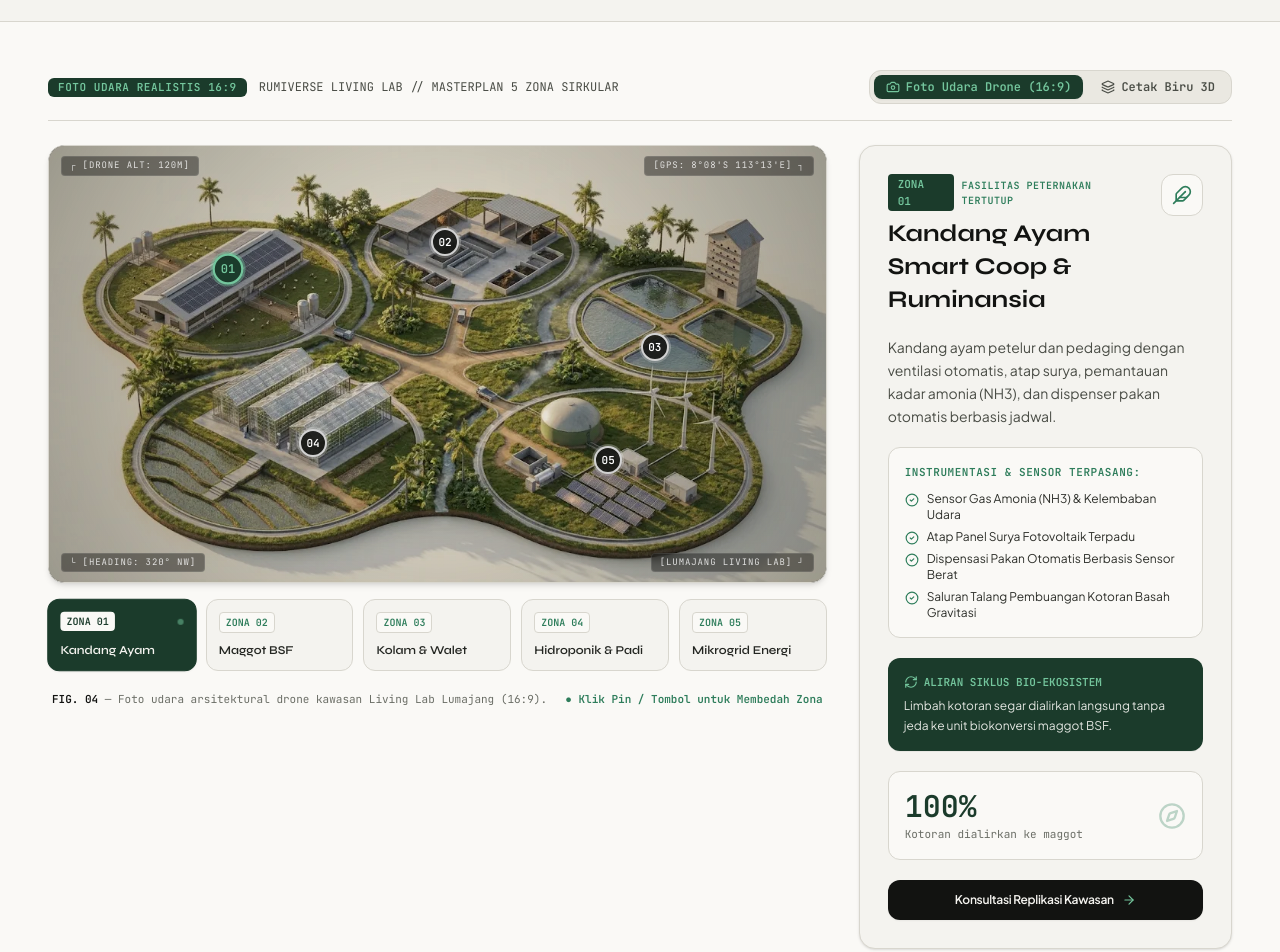
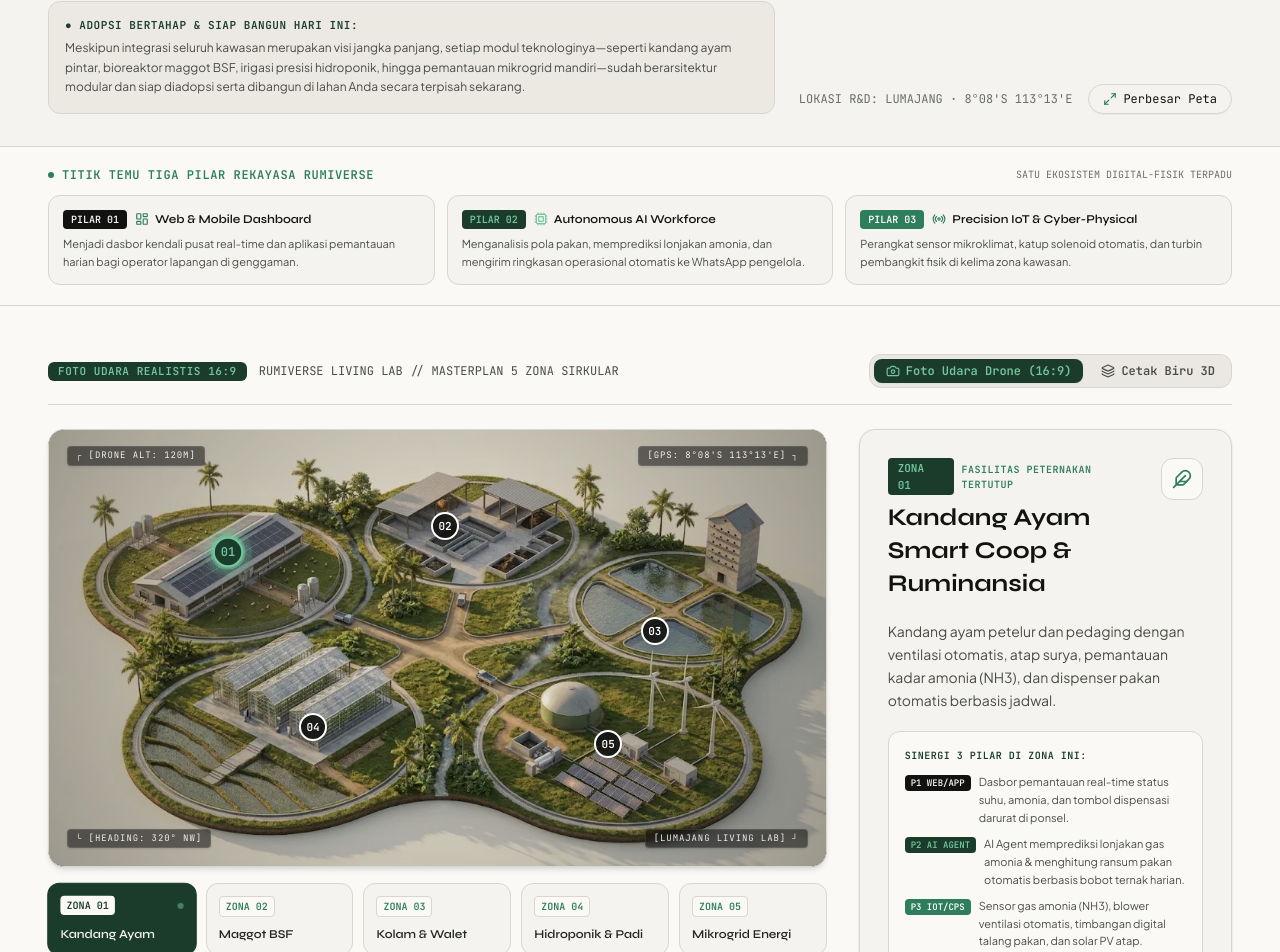
Before and after one commit to DevisRoomi/rumiverse, a React (Vite) app: page / in a window 1280 px wide. Shown: the part 2500-3452 px from the top of the page. Built offline with nearby package versions, Linux system fonts and the light colour scheme.

Commit message:
feat(masterplan): perbarui horizon 2030-2035, integrasi 3 pilar sistem, denyut pin aktif, dan perbaikan bingkai HUD

```diff
--- a/src/components/MasterplanSection.tsx
+++ b/src/components/MasterplanSection.tsx
@@ -4,11 +4,14 @@ import {
   Camera,
   CheckCircle2,
   Compass,
+  Cpu,
   Droplets,
   Feather,
   Layers,
+  LayoutDashboard,
   Leaf,
   Maximize2,
+  Radio,
   RefreshCw,
   X,
   Zap,
@@ -37,6 +40,11 @@ interface MasterplanZone {
   circularOutput: string;
   metric: { value: string; label: string };
   icon: typeof Feather;
+  pilarIntegration: {
+    p1: string;
+    p2: string;
+    p3: string;
+  };
 }
 
 interface ViewModeConfig {
@@ -99,6 +107,11 @@ const ZONES: MasterplanZone[] = [
     circularOutput: 'Limbah kotoran segar dialirkan langsung tanpa jeda ke unit biokonversi maggot BSF.',
     metric: { value: '100%', label: 'Kotoran dialirkan ke maggot' },
     icon: Feather,
+    pilarIntegration: {
+      p1: 'Dasbor pemantauan real-time status suhu, amonia, dan tombol dispensasi darurat di ponsel.',
+      p2: 'AI Agent memprediksi lonjakan gas amonia & menghitung ransum pakan otomatis berbasis bobot ternak harian.',
+      p3: 'Sensor gas amonia (NH3), blower ventilasi otomatis, timbangan digital talang pakan, dan solar PV atap.',
+    },
   },
   {
     id: 'maggot-bsf',
@@ -115,6 +128,11 @@ const ZONES: MasterplanZone[] = [
     circularOutput: 'Larva segar bernutrisi tinggi dijadikan pakan utama mandiri untuk ayam dan kolam ikan.',
     metric: { value: '42%', label: 'Kandungan Protein Alami Kasar' },
     icon: RefreshCw,
+    pilarIntegration: {
+      p1: 'Pencatatan batch biokonversi, estimasi tanggal panen pupa, dan inventaris kasgot di web app.',
+      p2: 'Model AI memprediksi laju konsumsi limbah dan menjadwalkan aktivasi sistem separator pupa secara optimal.',
+      p3: 'Bioreaktor kendali kelembaban substrat, filter karbon aktif otomatis, dan sensor suhu biomassa.',
+    },
   },
   {
     id: 'aquaculture-walet',
@@ -131,6 +149,11 @@ const ZONES: MasterplanZone[] = [
     circularOutput: 'Air buangan kolam dipompa ke rak hidroponik dan sawah mina padi untuk penyerapan nutrisi.',
     metric: { value: '14.2 L/m', label: 'Debit Sirkulasi Biofilter' },
     icon: Droplets,
+    pilarIntegration: {
+      p1: 'Visualisasi grafis DO (dissolved oxygen), tren pH air, dan kontrol audio pemanggil walet dari web/mobile.',
+      p2: 'AI Agent mendeteksi anomali oksigen air terlarut dan otomatis memicu aerasi surya sebelum membahayakan ikan.',
+      p3: 'Probe multiparameter air, aerator venturi bertenaga surya, dan pelembab ultrasonik rumah walet.',
+    },
   },
   {
     id: 'hydroponics-padi',
@@ -147,6 +170,11 @@ const ZONES: MasterplanZone[] = [
     circularOutput: 'Air bersih terfiltrasi dialirkan kembali ke kolam ternak dan instalasi minum.',
     metric: { value: '4x', label: 'Densitas Lahan Vertikal' },
     icon: Leaf,
+    pilarIntegration: {
+      p1: 'Manajemen zona irigasi per blok bedengan dan pelacakan jadwal panen sayuran premium di dashboard web.',
+      p2: 'AI menganalisis pola cuaca & tren sensor EC harian untuk menyesuaikan durasi penyiraman otomatis.',
+      p3: 'Katup solenoid otomatis LoRa, manifold baja tahan karat, dan sensor konduktivitas listrik (EC/TDS).',
+    },
   },
   {
     id: 'microgrid-energy',
@@ -164,6 +192,11 @@ const ZONES: MasterplanZone[] = [
     circularOutput: 'Menyuplai daya mandiri untuk seluruh pompa, katup solenoid, dan pemancar sensor LoRa/WiFi.',
     metric: { value: '0 g/kWh', label: 'Emisi Karbon Operasional' },
     icon: Zap,
+    pilarIntegration: {
+      p1: 'Dasbor neraca daya: produksi surya, putaran kincir angin, debit BioDAS, dan kapasitas sisa baterai.',
+      p2: 'Smart Grid AI mendistribusikan beban prioritas saat cuaca mendung agar pompa vital tidak pernah padam.',
+      p3: 'Turbin piko-hidro arus deras BioDAS, inverter surya fotovoltaik, sensor arus Hall, dan baterai LiFePO4.',
+    },
   },
 ];
 
@@ -179,7 +212,7 @@ export function MasterplanSection({ onOpenConsultation }: MasterplanSectionProps
   return (
     <section id="masterplan" className="border-b border-[#D8D6CE] bg-[#F4F3EF]">
       <div className="max-w-[1440px] mx-auto">
-        {/* Section Header with Honest Credibility Status Badge & Target R&D Scope */}
+        {/* Section Header with Long-Term Horizon Status & Modular Readiness */}
         <div className="px-6 py-8 sm:px-10 lg:px-12 border-b border-[#D8D6CE] flex flex-col lg:flex-row lg:items-end justify-between gap-6">
           <div className="max-w-3xl space-y-3">
             <div className="flex flex-wrap items-center gap-2.5">
@@ -188,7 +221,7 @@ export function MasterplanSection({ onOpenConsultation }: MasterplanSectionProps
               </span>
               <span className="inline-flex items-center gap-1.5 px-2.5 py-0.5 rounded-full bg-[#1B3B2B] text-[#74C69D] border border-[#74C69D]/30 font-mono text-[10px] font-bold tracking-wider">
                 <span className="w-1.5 h-1.5 rounded-full bg-[#74C69D] animate-pulse" />
-                STATUS: CETAK BIRU ARSITEKTUR &amp; TARGET R&amp;D 2026–2027
+                STATUS: CETAK BIRU ARSITEKTUR &amp; VISI JANGKA PANJANG (HORIZON 2030–2035)
               </span>
             </div>
 
@@ -200,8 +233,18 @@ export function MasterplanSection({ onOpenConsultation }: MasterplanSectionProps
             </MaskedHeading>
 
             <p className="text-sm sm:text-base text-[#4A4D46] leading-relaxed">
-              Masterplan kawasan terpadu ini dirancang sebagai cetak biru arsitektur dan model percontohan (<em>reference architecture</em>) target 2026–2027. Tujuannya adalah menguji coba sistem pertanian-peternakan sirkular tertutup (<em>zero-waste</em>) di Lumajang agar biaya pakan dan energi mandiri dapat ditekan hingga 70%, sekaligus siap direplikasi di lahan milik klien maupun mitra investor.
+              Masterplan kawasan terpadu ini dirancang sebagai cetak biru arsitektur dan peta jalan strategis jangka panjang (<strong>Horizon 2030–2035</strong>). Kawasan ini menguji coba sistem pertanian-peternakan sirkular tertutup (<em>zero-waste</em>) di Lumajang guna menekan 70% biaya pakan dan energi secara mandiri.
             </p>
+
+            {/* Modular Readiness Callout */}
+            <div className="p-3.5 sm:p-4 rounded-xl bg-[#EAE8E1]/90 border border-[#D8D6CE] text-xs sm:text-sm text-[#2D2F2A] space-y-1">
+              <span className="font-mono text-[11px] font-bold text-[#1B3B2B] uppercase tracking-wider block">
+                ● Adopsi Bertahap &amp; Siap Bangun Hari Ini:
+              </span>
+              <p className="text-xs text-[#4A4D46] leading-relaxed">
+                Meskipun integrasi seluruh kawasan merupakan visi jangka panjang, setiap modul teknologinya—seperti kandang ayam pintar, bioreaktor maggot BSF, irigasi presisi hidroponik, hingga pemantauan mikrogrid mandiri—sudah berarsitektur modular dan siap diadopsi serta dibangun di lahan Anda secara terpisah sekarang.
+              </p>
+            </div>
           </div>
 
           <div className="flex items-center gap-4 shrink-0">
@@ -216,6 +259,66 @@ export function MasterplanSection({ onOpenConsultation }: MasterplanSectionProps
               <Maximize2 className="w-3.5 h-3.5 text-[#2E7D5B]" />
               <span>Perbesar Peta</span>
             </button>
+          </div>
+        </div>
+
+        {/* Titik Temu Tiga Pilar Rekayasa RUMIVERSE Banner */}
+        <div className="px-6 py-5 sm:px-10 lg:px-12 border-b border-[#D8D6CE] bg-[#FAF9F6]">
+          <div className="flex items-center justify-between mb-3">
+            <span className="font-mono text-xs text-[#2E7D5B] font-bold tracking-wider uppercase flex items-center gap-2">
+              <span className="w-1.5 h-1.5 rounded-full bg-[#2E7D5B]" />
+              Titik Temu Tiga Pilar Rekayasa RUMIVERSE
+            </span>
+            <span className="hidden md:inline font-mono text-[10px] text-[#6B6E66]">
+              SATU EKOSISTEM DIGITAL-FISIK TERPADU
+            </span>
+          </div>
+
+          <div className="grid grid-cols-1 md:grid-cols-3 gap-3">
+            <div className="p-3.5 rounded-xl bg-[#F4F3EF] border border-[#D8D6CE] space-y-1.5">
+              <div className="flex items-center gap-2">
+                <span className="font-mono text-[10px] font-bold px-2 py-0.5 rounded bg-[#121311] text-[#F4F3EF]">
+                  PILAR 01
+                </span>
+                <span className="font-display font-semibold text-xs text-[#121311] flex items-center gap-1.5">
+                  <LayoutDashboard className="w-3.5 h-3.5 text-[#2E7D5B]" />
+                  Web &amp; Mobile Dashboard
+                </span>
+              </div>
+              <p className="text-[11px] text-[#4A4D46] leading-relaxed">
+                Menjadi dasbor kendali pusat real-time dan aplikasi pemantauan harian bagi operator lapangan di genggaman.
+              </p>
+            </div>
+
+            <div className="p-3.5 rounded-xl bg-[#F4F3EF] border border-[#D8D6CE] space-y-1.5">
+              <div className="flex items-center gap-2">
+                <span className="font-mono text-[10px] font-bold px-2 py-0.5 rounded bg-[#1B3B2B] text-[#74C69D]">
+                  PILAR 02
+                </span>
+                <span className="font-display font-semibold text-xs text-[#121311] flex items-center gap-1.5">
+                  <Cpu className="w-3.5 h-3.5 text-[#74C69D]" />
+                  Autonomous AI Workforce
+                </span>
+              </div>
+              <p className="text-[11px] text-[#4A4D46] leading-relaxed">
+                Menganalisis pola pakan, memprediksi lonjakan amonia, dan mengirim ringkasan operasional otomatis ke WhatsApp pengelola.
+              </p>
+            </div>
+
+            <div className="p-3.5 rounded-xl bg-[#F4F3EF] border border-[#D8D6CE] space-y-1.5">
+              <div className="flex items-center gap-2">
+                <span className="font-mono text-[10px] font-bold px-2 py-0.5 rounded bg-[#2E7D5B] text-white">
+                  PILAR 03
+                </span>
+                <span className="font-display font-semibold text-xs text-[#121311] flex items-center gap-1.5">
+                  <Radio className="w-3.5 h-3.5 text-[#2E7D5B]" />
+                  Precision IoT &amp; Cyber-Physical
+                </span>
+              </div>
+              <p className="text-[11px] text-[#4A4D46] leading-relaxed">
+                Perangkat sensor mikroklimat, katup solenoid otomatis, dan turbin pembangkit fisik di kelima zona kawasan.
+              </p>
+            </div>
           </div>
         </div>
 
@@ -279,40 +382,40 @@ export function MasterplanSection({ onOpenConsultation }: MasterplanSectionProps
                 <div className="absolute inset-0 bg-[#0E1210]/10 pointer-events-none mix-blend-multiply" />
                 <div className="absolute inset-0 bg-radial-[circle_at_center,transparent_30%,rgba(14,18,16,0.3)_100%] pointer-events-none" />
 
-                {/* Technical Framing HUD Corner Marks */}
+                {/* Technical Framing HUD Corner Marks (Lifted to avoid container rounded clipping) */}
                 {viewMode === 'circular' ? (
                   <>
-                    <div className="absolute top-2.5 left-3 font-mono text-[9px] text-white/80 tracking-widest pointer-events-none select-none bg-black/40 backdrop-blur-xs px-2 py-0.5 rounded border border-white/10">
+                    <div className="absolute top-3.5 sm:top-4 left-4 sm:left-4.5 font-mono text-[9px] text-white/90 tracking-widest pointer-events-none select-none bg-black/50 backdrop-blur-xs px-2 py-0.5 rounded border border-white/10 shadow-sm">
                       ┌ [DRONE ALT: 120M]
                     </div>
-                    <div className="absolute top-2.5 right-3 font-mono text-[9px] text-white/80 tracking-widest pointer-events-none select-none bg-black/40 backdrop-blur-xs px-2 py-0.5 rounded border border-white/10">
+                    <div className="absolute top-3.5 sm:top-4 right-4 sm:right-4.5 font-mono text-[9px] text-white/90 tracking-widest pointer-events-none select-none bg-black/50 backdrop-blur-xs px-2 py-0.5 rounded border border-white/10 shadow-sm">
                       [GPS: 8°08&apos;S 113°13&apos;E] ┐
                     </div>
-                    <div className="absolute bottom-2.5 left-3 font-mono text-[9px] text-white/80 tracking-widest pointer-events-none select-none bg-black/40 backdrop-blur-xs px-2 py-0.5 rounded border border-white/10">
+                    <div className="absolute bottom-4 sm:bottom-4.5 left-4 sm:left-4.5 font-mono text-[9px] text-white/90 tracking-widest pointer-events-none select-none bg-black/50 backdrop-blur-xs px-2 py-0.5 rounded border border-white/10 shadow-sm">
                       └ [HEADING: 320° NW]
                     </div>
-                    <div className="absolute bottom-2.5 right-3 font-mono text-[9px] text-white/80 tracking-widest pointer-events-none select-none bg-black/40 backdrop-blur-xs px-2 py-0.5 rounded border border-white/10">
+                    <div className="absolute bottom-4 sm:bottom-4.5 right-4 sm:right-4.5 font-mono text-[9px] text-white/90 tracking-widest pointer-events-none select-none bg-black/50 backdrop-blur-xs px-2 py-0.5 rounded border border-white/10 shadow-sm">
                       [LUMAJANG LIVING LAB] ┘
                     </div>
                   </>
                 ) : (
                   <>
-                    <div className="absolute top-2.5 left-3 font-mono text-[9px] text-white/80 tracking-widest pointer-events-none select-none bg-black/40 backdrop-blur-xs px-2 py-0.5 rounded border border-white/10">
+                    <div className="absolute top-3.5 sm:top-4 left-4 sm:left-4.5 font-mono text-[9px] text-white/90 tracking-widest pointer-events-none select-none bg-black/50 backdrop-blur-xs px-2 py-0.5 rounded border border-white/10 shadow-sm">
                       ┌ [NW: 8°08&apos;S]
                     </div>
-                    <div className="absolute top-2.5 right-3 font-mono text-[9px] text-white/80 tracking-widest pointer-events-none select-none bg-black/40 backdrop-blur-xs px-2 py-0.5 rounded border border-white/10">
+                    <div className="absolute top-3.5 sm:top-4 right-4 sm:right-4.5 font-mono text-[9px] text-white/90 tracking-widest pointer-events-none select-none bg-black/50 backdrop-blur-xs px-2 py-0.5 rounded border border-white/10 shadow-sm">
                       [NE: 113°13&apos;E] ┐
                     </div>
-                    <div className="absolute bottom-2.5 left-3 font-mono text-[9px] text-white/80 tracking-widest pointer-events-none select-none bg-black/40 backdrop-blur-xs px-2 py-0.5 rounded border border-white/10">
+                    <div className="absolute bottom-4 sm:bottom-4.5 left-4 sm:left-4.5 font-mono text-[9px] text-white/90 tracking-widest pointer-events-none select-none bg-black/50 backdrop-blur-xs px-2 py-0.5 rounded border border-white/10 shadow-sm">
                       └ [SW: ZONE-05]
                     </div>
-                    <div className="absolute bottom-2.5 right-3 font-mono text-[9px] text-white/80 tracking-widest pointer-events-none select-none bg-black/40 backdrop-blur-xs px-2 py-0.5 rounded border border-white/10">
+                    <div className="absolute bottom-4 sm:bottom-4.5 right-4 sm:right-4.5 font-mono text-[9px] text-white/90 tracking-widest pointer-events-none select-none bg-black/50 backdrop-blur-xs px-2 py-0.5 rounded border border-white/10 shadow-sm">
                       [SE: SCALE 1:500] ┘
                     </div>
                   </>
                 )}
 
-                {/* Adaptive Animated Pins on the Map */}
+                {/* Adaptive Animated Pins on the Map with Subtle Pulse ONLY on Active Pin */}
                 {ZONES.map((zone) => {
                   const isActive = zone.id === selectedZoneId;
                   const pinPos = currentMode.pins[zone.id] ?? { x: 50, y: 50 };
@@ -327,20 +430,22 @@ export function MasterplanSection({ onOpenConsultation }: MasterplanSectionProps
                       aria-label={`Pilih ${zone.name}`}
                     >
                       <span className="relative flex items-center justify-center">
-                        {/* Pulsing Aura */}
+                        {/* Subtle Pulse Aura ONLY on Active Pin */}
+                        {isActive && (
+                          <>
+                            {/* Outer soft breathing halo */}
+                            <span className="absolute -inset-2 sm:-inset-2.5 rounded-full bg-[#74C69D]/30 animate-pulse pointer-events-none" />
+                            {/* Gentle ping ripple */}
+                            <span className="absolute -inset-1 rounded-full bg-[#74C69D]/50 animate-ping opacity-60 pointer-events-none" />
+                          </>
+                        )}
+
+                        {/* High-Contrast Pin Badge */}
                         <span
-                          className={`absolute w-7 h-7 sm:w-8 sm:h-8 rounded-full transition-all duration-300 ${
+                          className={`relative flex items-center justify-center w-6 h-6 sm:w-7 sm:h-7 rounded-full border-2 text-[10px] sm:text-[11px] font-mono font-bold transition-all ${
                             isActive
-                              ? 'bg-[#74C69D]/60 scale-125 animate-ping'
-                              : 'bg-white/25 group-hover/pin:scale-110'
-                          }`}
-                        />
-                        {/* Badge */}
-                        <span
-                          className={`relative flex items-center justify-center w-6 h-6 sm:w-7 sm:h-7 rounded-full border-2 text-[10px] sm:text-[11px] font-mono font-bold transition-all shadow-md ${
-                            isActive
-                              ? 'bg-[#1B3B2B] border-[#74C69D] text-[#74C69D] scale-110 ring-2 ring-[#74C69D]/40'
-                              : 'bg-[#121311]/90 border-white/80 text-white hover:border-[#74C69D] hover:text-[#74C69D]'
+                              ? 'bg-[#1B3B2B] border-[#74C69D] text-[#74C69D] scale-110 shadow-[0_0_16px_rgba(116,198,157,0.7)] ring-2 ring-[#74C69D]/50'
+                              : 'bg-[#121311]/90 border-white text-white hover:border-[#74C69D] hover:text-[#74C69D] hover:scale-105 shadow-md'
                           }`}
                         >
                           {zone.number}
@@ -348,7 +453,7 @@ export function MasterplanSection({ onOpenConsultation }: MasterplanSectionProps
                       </span>
 
                       {/* Tooltip on Hover */}
-                      <span className="absolute bottom-full left-1/2 -translate-x-1/2 mb-1.5 hidden group-hover/pin:block px-2.5 py-1 rounded bg-[#121311]/95 text-white font-mono text-[10px] tracking-wide whitespace-nowrap shadow-xl pointer-events-none z-30 border border-white/20">
+                      <span className="absolute bottom-full left-1/2 -translate-x-1/2 mb-2 hidden group-hover/pin:block px-2.5 py-1 rounded bg-[#121311]/95 text-white font-mono text-[10px] tracking-wide whitespace-nowrap shadow-xl pointer-events-none z-30 border border-white/20">
                         {zone.number} · {zone.shortName}
                       </span>
                     </button>
@@ -443,6 +548,39 @@ export function MasterplanSection({ onOpenConsultation }: MasterplanSectionProps
                   <p className="text-xs sm:text-sm text-[#4A4D46] leading-relaxed">
                     {selectedZone.role}
                   </p>
+
+                  {/* Sinergi 3 Pilar pada Zona Ini */}
+                  <div className="p-4 rounded-xl bg-[#FAF9F6] border border-[#D8D6CE] space-y-2.5">
+                    <span className="font-mono text-[10px] text-[#1B3B2B] font-bold uppercase tracking-wider block">
+                      Sinergi 3 Pilar di Zona Ini:
+                    </span>
+                    <div className="space-y-2 text-xs">
+                      <div className="flex items-start gap-2">
+                        <span className="font-mono text-[9px] font-bold px-1.5 py-0.5 rounded bg-[#121311] text-[#F4F3EF] shrink-0 mt-0.5">
+                          P1 WEB/APP
+                        </span>
+                        <span className="text-[11px] text-[#4A4D46] leading-relaxed">
+                          {selectedZone.pilarIntegration.p1}
+                        </span>
+                      </div>
+                      <div className="flex items-start gap-2">
+                        <span className="font-mono text-[9px] font-bold px-1.5 py-0.5 rounded bg-[#1B3B2B] text-[#74C69D] shrink-0 mt-0.5">
+                          P2 AI AGENT
+                        </span>
+                        <span className="text-[11px] text-[#4A4D46] leading-relaxed">
+                          {selectedZone.pilarIntegration.p2}
+                        </span>
+                      </div>
+                      <div className="flex items-start gap-2">
+                        <span className="font-mono text-[9px] font-bold px-1.5 py-0.5 rounded bg-[#2E7D5B] text-white shrink-0 mt-0.5">
+                          P3 IOT/CPS
+                        </span>
+                        <span className="text-[11px] text-[#4A4D46] leading-relaxed">
+                          {selectedZone.pilarIntegration.p3}
+                        </span>
+                      </div>
+                    </div>
+                  </div>
 
                   {/* Instrumentasi Terpasang */}
                   <div className="p-4 rounded-xl bg-[#FAF9F6] border border-[#D8D6CE] space-y-2.5">
```
